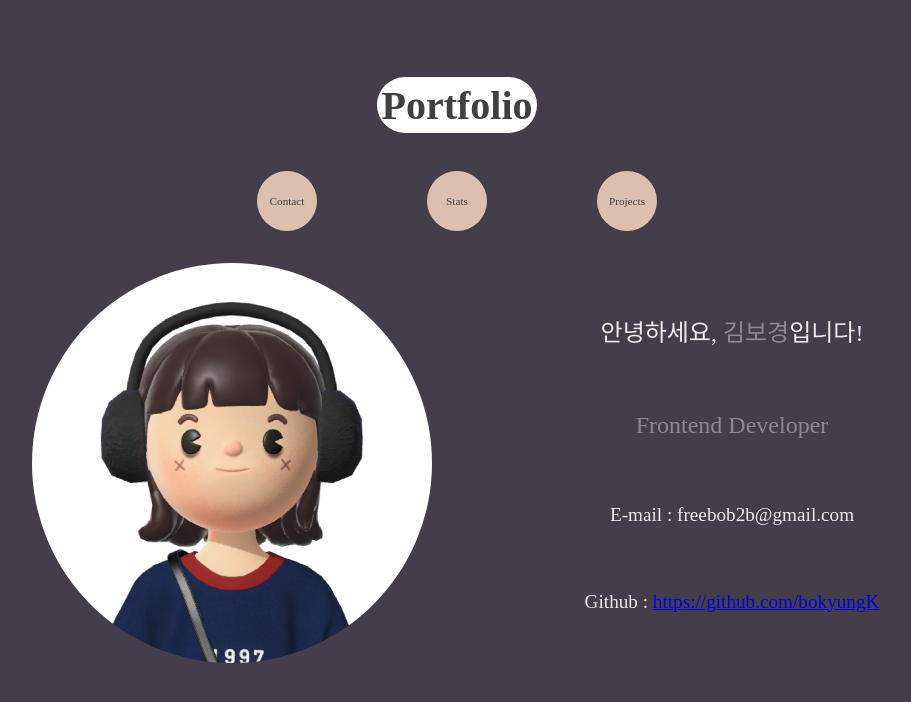
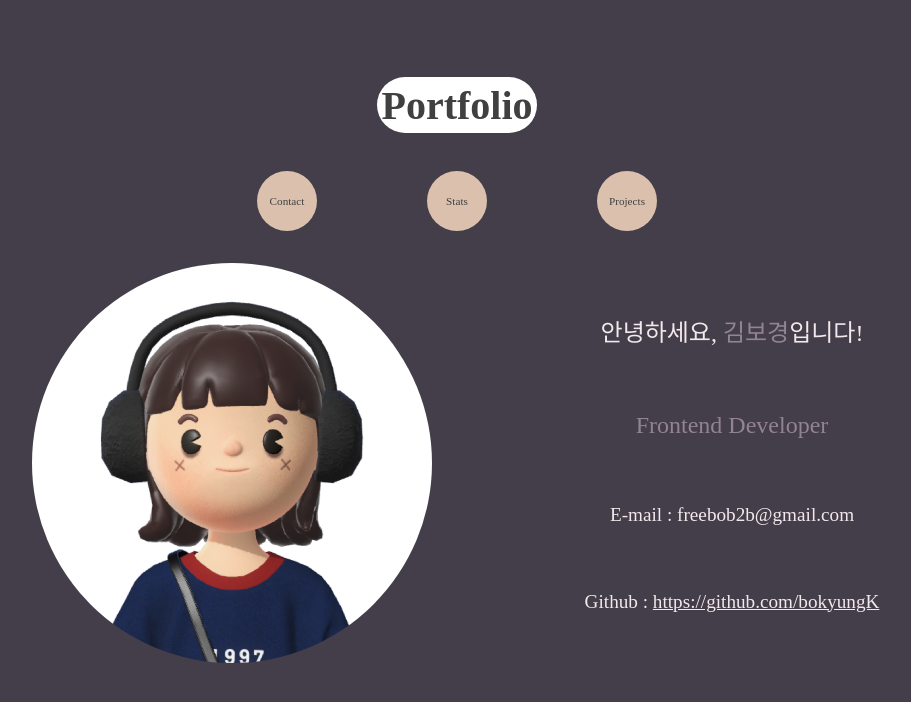
Before and after one commit to bokyungK/portfolio, a React (Create React App) app: page / in a window 1280 px wide. Shown: the top 702 px of the page, without its empty margins (183-1094 px from the left). Built offline with nearby package versions, Linux system fonts and the light colour scheme; a web font is replaced by a local one.

Commit message:
fix: a tag's error

```diff
--- a/src/App.css
+++ b/src/App.css
@@ -9,7 +9,11 @@
   box-sizing: border-box;
 }
 
-a:active, a:visited {
+a:visited {
+  color:#F3E8EB;
+}
+
+a:link {
   color:#F3E8EB;
 }
 
--- a/src/components/Stats.js
+++ b/src/components/Stats.js
@@ -8,7 +8,7 @@ function Stats() {
                     <li className="skill">
                         <h2>HTML</h2>
                         <div className="description">
-                            <span>Semantic tag</span>
+                            <span>Semantic Web</span>
                             <span>meta tag를 이용한 검색 엔진 최적화</span>
                         </div>
                     </li>
```
